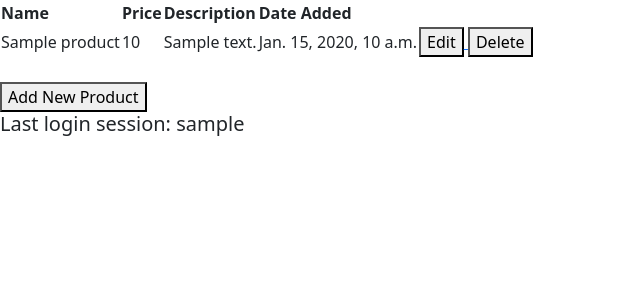
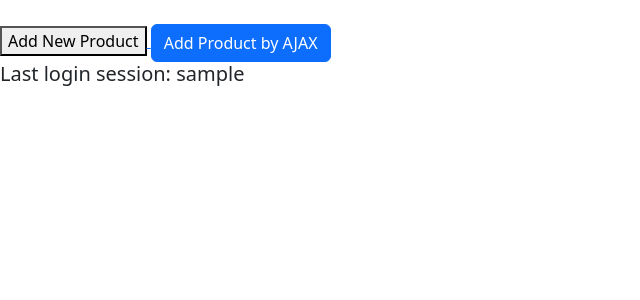
Before and after one commit to HezBoomin/shopping-list, a Django app: template main/templates/main.html in a window 1280 px wide. Shown: the part 56-356 px from the top of the page, without its empty margins (0-640 px from the left). Run offline with Django 4.2, Linux system fonts and the light colour scheme; the template is opened without the code that fills it: most values are stand-ins (such as "Sample title", 1, 10 or a date in 2020).

Commit message:
completed tutorial 5

```diff
--- a/main/templates/create_product.html
+++ b/main/templates/create_product.html
@@ -16,4 +16,5 @@
     </table>
 </form>
 
+
 {% endblock %}
--- a/main/templates/main.html
+++ b/main/templates/main.html
@@ -23,37 +23,7 @@
     </div>
   </nav>
 
-<table>
-    <tr>
-        <th>Name</th>
-        <th>Price</th>
-        <th>Description</th>
-        <th>Date Added</th>
-    </tr>
-
-    {% comment %} Below is how to show the product data {% endcomment %}
-
-    {% for product in products %}
-        <tr>
-            <td>{{product.name}}</td>
-            <td>{{product.price}}</td>
-            <td>{{product.description}}</td>
-            <td>{{product.date_added}}</td>
-            <td>
-                <a href="{% url 'main:edit_product' product.pk %}">
-                    <button>
-                        Edit
-                    </button>
-                </a>
-                <a href="{% url 'main:delete_product' product.pk %}">
-                      <button>
-                          Delete
-                      </button>
-                  </a>
-            </td>
-        </tr>
-    {% endfor %}
-</table>
+  <table id="product_table"></table>
 
 <br />
 
@@ -62,7 +32,81 @@
         Add New Product
     </button>
 </a>
+<button type="button" class="btn btn-primary" data-bs-toggle="modal" data-bs-target="#exampleModal">Add Product by AJAX</button>
+
 
 <h5>Last login session: {{ last_login }}</h5>
+<div class="modal fade" id="exampleModal" tabindex="-1" aria-labelledby="exampleModalLabel" aria-hidden="true">
+    <div class="modal-dialog">
+        <div class="modal-content">
+            <div class="modal-header">
+                <h1 class="modal-title fs-5" id="exampleModalLabel">Add New Product</h1>
+                <button type="button" class="btn-close" data-bs-dismiss="modal" aria-label="Close"></button>
+            </div>
+            <div class="modal-body">
+                <form id="form" onsubmit="return false;">
+                    {% csrf_token %}
+                    <div class="mb-3">
+                        <label for="name" class="col-form-label">Name:</label>
+                        <input type="text" class="form-control" id="name" name="name"></input>
+                    </div>
+                    <div class="mb-3">
+                        <label for="price" class="col-form-label">Price:</label>
+                        <input type="number" class="form-control" id="price" name="price"></input>
+                    </div>
+                    <div class="mb-3">
+                        <label for="description" class="col-form-label">Description:</label>
+                        <textarea class="form-control" id="description" name="description"></textarea>
+                    </div>
+                </form>
+            </div>
+            <div class="modal-footer">
+                <button type="button" class="btn btn-secondary" data-bs-dismiss="modal">Close</button>
+                <button type="button" class="btn btn-primary" id="button_add" data-bs-dismiss="modal">Add Product</button>
+            </div>
+        </div>
+    </div>
+</div>
+
+<script>
+    async function getProducts() {
+        return fetch("{% url 'main:get_product_json' %}").then((res) => res.json())
+    }
+    async function refreshProducts() {
+        document.getElementById("product_table").innerHTML = ""
+        const products = await getProducts()
+        let htmlString = `<tr>
+            <th>Name</th>
+            <th>Price</th>
+            <th>Description</th>
+            <th>Date Added</th>
+        </tr>`
+        products.forEach((item) => {
+            htmlString += `\n<tr>
+            <td>${item.fields.name}</td>
+            <td>${item.fields.price}</td>
+            <td>${item.fields.description}</td>
+            <td>${item.fields.date_added}</td>
+        </tr>`
+        })
+
+        document.getElementById("product_table").innerHTML = htmlString
+    }
+
+    refreshProducts()
+    function addProduct() {
+        fetch("{% url 'main:add_product_ajax' %}", {
+            method: "POST",
+            body: new FormData(document.querySelector('#form'))
+        }).then(refreshProducts)
+
+        document.getElementById("form").reset()
+        return false
+
+    }
+    document.getElementById("button_add").onclick = addProduct
+
+</script>
+
 
 {% endblock content %}
--- a/main/urls.py
+++ b/main/urls.py
@@ -1,5 +1,5 @@
 from django.urls import path
-from main.views import show_main, create_product, show_xml, show_json, show_xml_by_id, show_json_by_id, register, login_user, logout_user, edit_product, delete_product
+from main.views import show_main, create_product, show_xml, show_json, show_xml_by_id, show_json_by_id, register, login_user, logout_user, edit_product, delete_product, get_product_json, add_product_ajax
 
 
 app_name = 'main'
@@ -16,4 +16,7 @@
     path('logout/', logout_user, name='logout'),
     path('edit-product/<int:id>/', edit_product, name='edit_product'),
     path('delete-product/<int:id>/', delete_product, name='delete_product'),
+    path('get-product/', get_product_json, name='get_product_json'),
+    path('create-product-ajax/', add_product_ajax, name='add_product_ajax'),
+
 ]
```
Also changed, not shown: main/views.py (+23 -1 lines), db.sqlite3.
